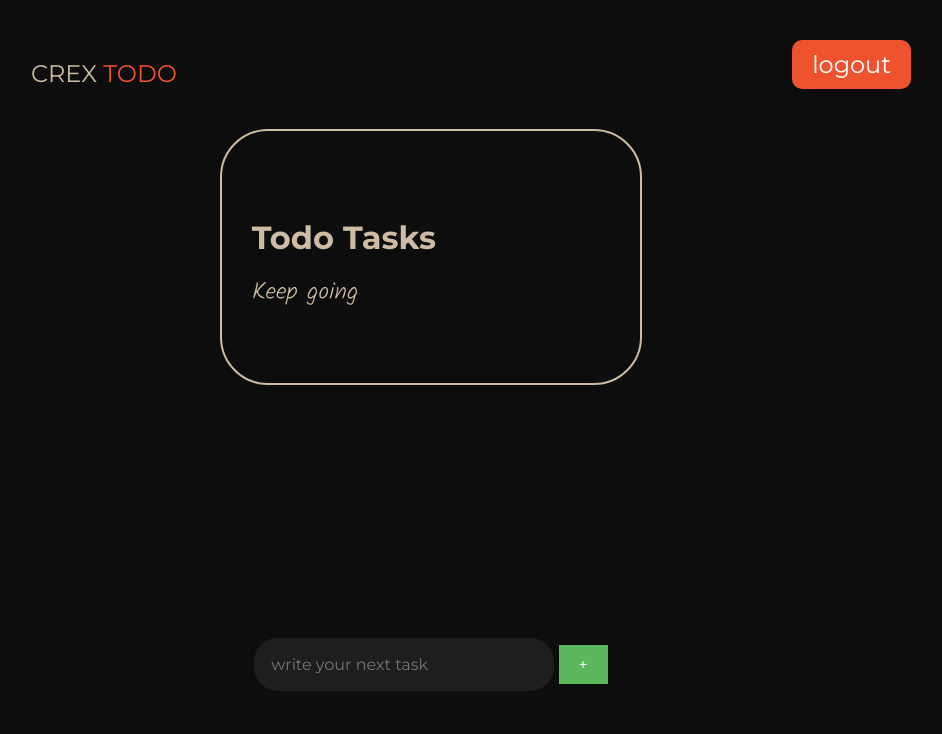
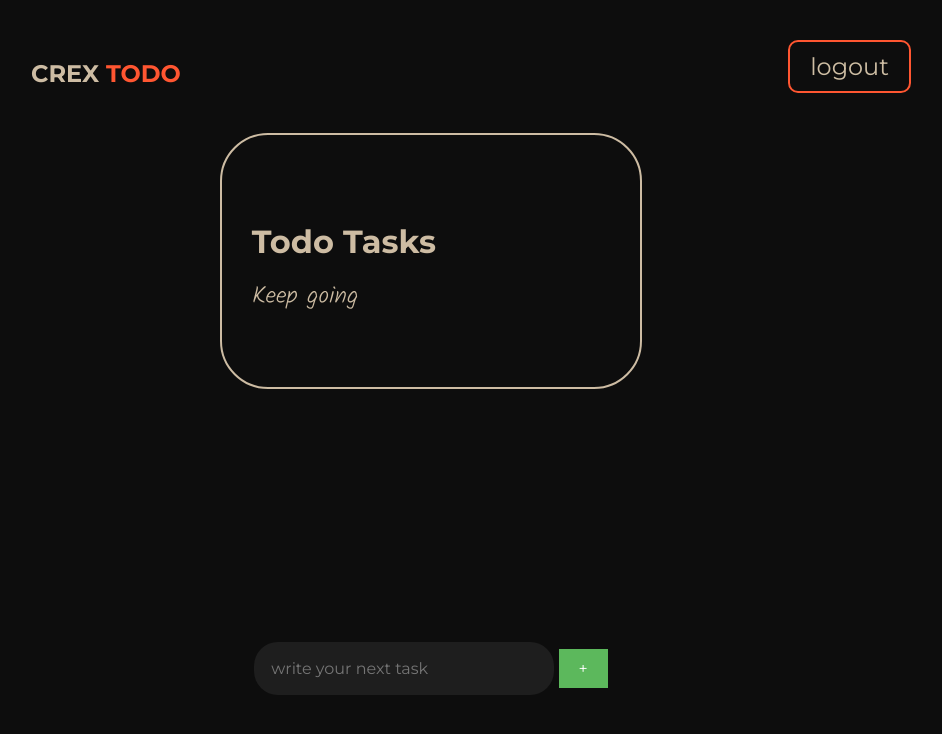
Before and after one commit to BalasaitejaG/To-Do-list, a website: page src/index.html in a window 1280 px wide. Shown: the whole page, without its empty margins (209-1151 px from the left). Drawn offline with Linux system fonts and the light colour scheme.

Commit message:
made some styiling changes in logout button

```diff
--- a/style/index.css
+++ b/style/index.css
@@ -24,7 +24,7 @@ nav {
   margin-left: 10vh;
   margin-top: 2.4vh;
   font-size: 1.5rem;
-  font-weight: 400;
+  font-weight: 700;
   color: #cdbca3;
 }
 
@@ -36,15 +36,24 @@ nav {
 }
 
 .signout button {
-  background-color: #ee522f;
+  background-color: #0d0d0d;
   color: #cebea4;
   border: none;
   padding: 10px 20px;
+  border: 2px solid #ff5631;
   border-radius: 10px;
   cursor: pointer;
+
+}
+.signout a {
+  color: #cebea4;
+}
+
+.signout button:hover {
+  background-color: #ff5631;
 }
 .title span {
-  color: #ee522f;
+  color: #ff5631;
 }
 
 .container {
```
